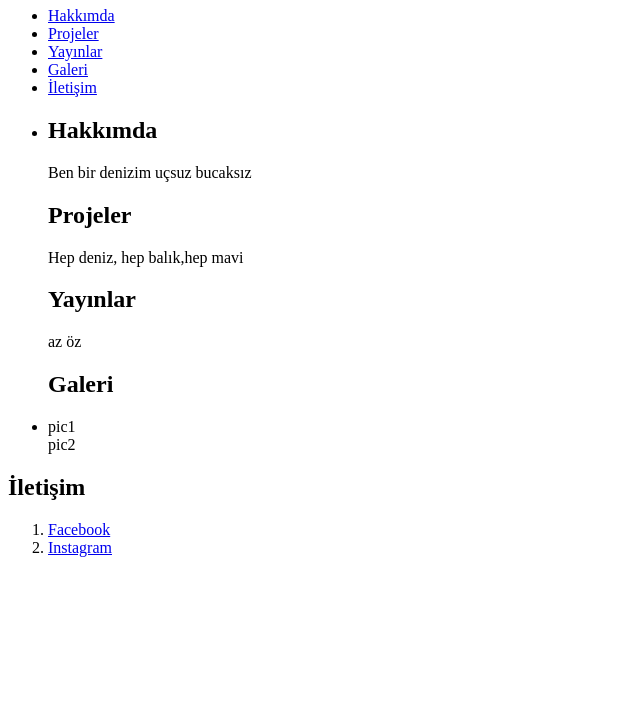
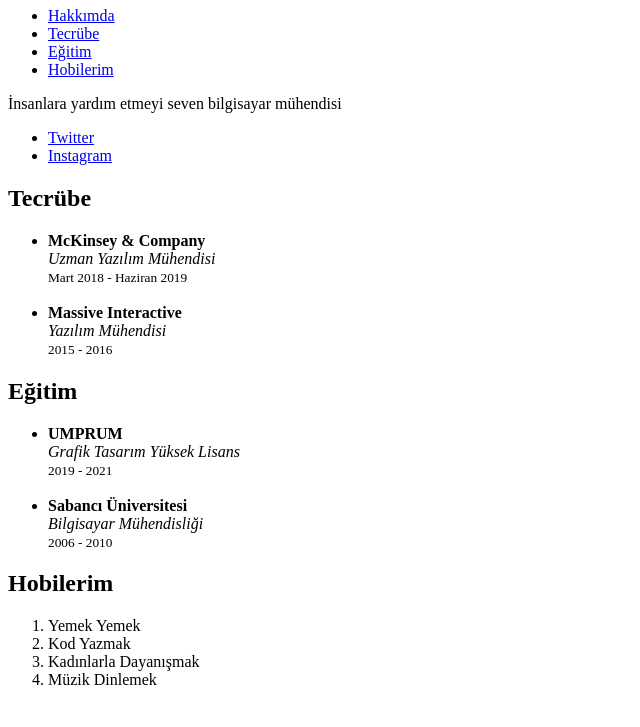
Before and after one commit to Bg612297/ben, a plain HTML site: page index.html in a window 1280 px wide. Shown: the part 73-800 px from the top of the page, without its empty margins (0-640 px from the left). Drawn offline with Linux system fonts and the light colour scheme.

Commit message:
Update index.html

```diff
--- a/index.html
+++ b/index.html
@@ -2,91 +2,90 @@
 <html>
 <head>
 	<meta charset="utf-8">
-	<title>Benal GÜL</title>
+	<title>Midori Kocak</title>
 </head>
 <body>
 	<div id="hakkimda">
-		<h1>Benal GÜL</h1>
-
+		<h1>Midori Kocak</h1>
 
 		<ul>
 			<li>
-				<a href="#Hakkımda">Hakkımda </a>
+				<a href="#hakkimda">Hakkımda</a>
 			</li>
 
 			<li>
-				<a href="#Projeler">Projeler</a>
+				<a href="#tecrube">Tecrübe</a>
+			</li>
+			<li>
+				<a href="#egitim">Eğitim</a>
 			</li>
 
 			<li>
-				<a href="Yayınlar">Yayınlar </a>
-			</li>
-
-			<li>
-				<a href="#Galeri"> Galeri </a>
-			</li>
-
-			<li>
-				<a href="İletişim"> İletişim </a>
+				<a href="#hobilerim">Hobilerim</a>
 			</li>
 		</ul>
 
-	</section>
-
-
+		<p>İnsanlara yardım etmeyi seven bilgisayar mühendisi</p>
 
 		<ul>
 			<li>
-
-
-
-			<section  id="Hakkımda"> </section>
-			<section> <h2 class="mavi-buyuk-yazi"> Hakkımda </h2> </section>
-			<p>Ben bir denizim uçsuz bucaksız</p>
-
-			<section id="Projeler"> </section>
-			<section> <h2 class="mavi-buyuk-yazi">Projeler</h2> </section>
-			<p>Hep deniz, hep balık,hep mavi</p>
-
-			<section id="Yayınlar"> </section>
-			<section><h2 class="mavi-buyuk-yazi">Yayınlar</h2></section>
-			<p>az öz</p>
-
-			<section id="Galeri"> </section>
-			<section><h2 class="mavi-buyuk-yazi">Galeri</h2></section>
+				<a href="http://www.twitter.com/midorikocak">Twitter</a>
+			</li>
+			<li>
+				<a href="http://www.instagram.com/midorikocak">Instagram</a>
 			</li>
 		</ul>
+	</div>
+
+	<section id="tecrube">
+		<h2>Tecrübe</h2>
 
 		<ul>
 			<li>
+				<b>McKinsey & Company</b><br/>
+				<i>Uzman Yazılım Mühendisi</i><br/>
+				<small>Mart 2018 - Haziran 2019</small>
+			</li>
+			<br/>
+			<li>
+				<b>Massive Interactive</b><br/>
+				<i>Yazılım Mühendisi</i><br/>
+				<small>2015 - 2016</small>
+			</li>
+		</ul>
+	</section>
 
-					<picture>pic1</picture><br/>
+	<section id="egitim">
+
+		<h2>Eğitim</h2>
+
+		<ul>
+			<li>
+				<b>UMPRUM</b><br/>
+				<i>Grafik Tasarım Yüksek Lisans</i><br/>
+				<small>2019 - 2021</small>
+			</li>
+			<br/>
+			<li>
+				<b>Sabancı Üniversitesi</b><br/>
+				<i>Bilgisayar Mühendisliği</i><br/>
+				<small>2006 - 2010</small>
+			</li>
+		</ul>
+	</section>
+
+	<section id="hobilerim">
 
 
-					<picture>pic2</picture><br/>
+		<h2>Hobilerim</h2>
 
-				</li>
-
-			</ul>
-
-
-			<section id="İletişim"> </section>
-			<section><h2 class="mavi-buyuk-yazi">İletişim</h2></section>
 		<ol>
-				<li>
-					<a href="https://www.facebook.com/benal">Facebook </a>
-
-				</li>
-				<li><a href="https://www.instagram.com/bg612297/">Instagram </a>
-
-				</li>
+			<li>Yemek Yemek</li>
+			<li>Kod Yazmak</li>
+			<li>Kadınlarla Dayanışmak</li>
+			<li>Müzik Dinlemek</li>
 		</ol>
-
-		</ul>
-
-
-
-
+	</section>
 
 </body>
 </html>
```
Lines whose indentation alone changed are shown as unchanged.
